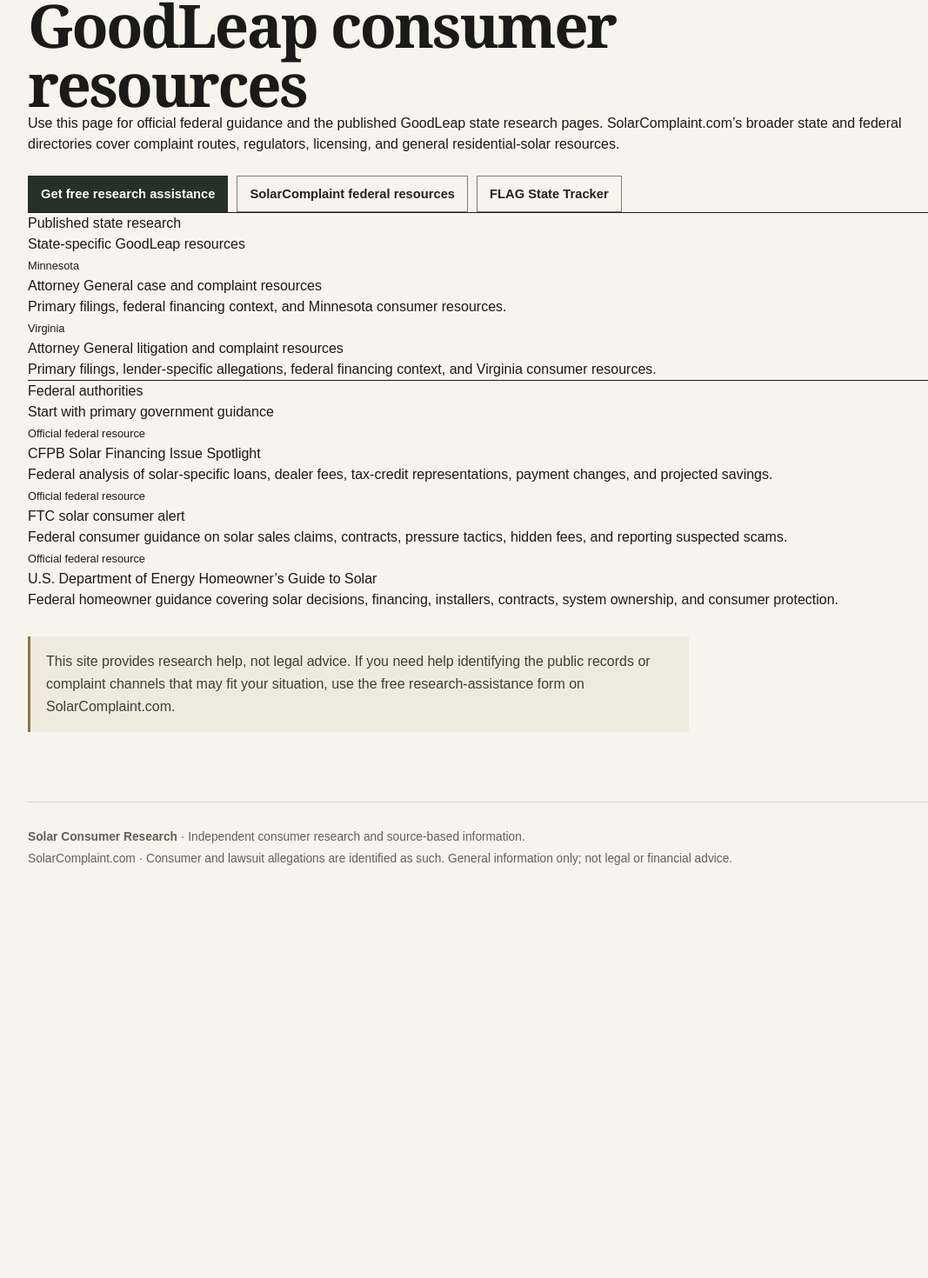
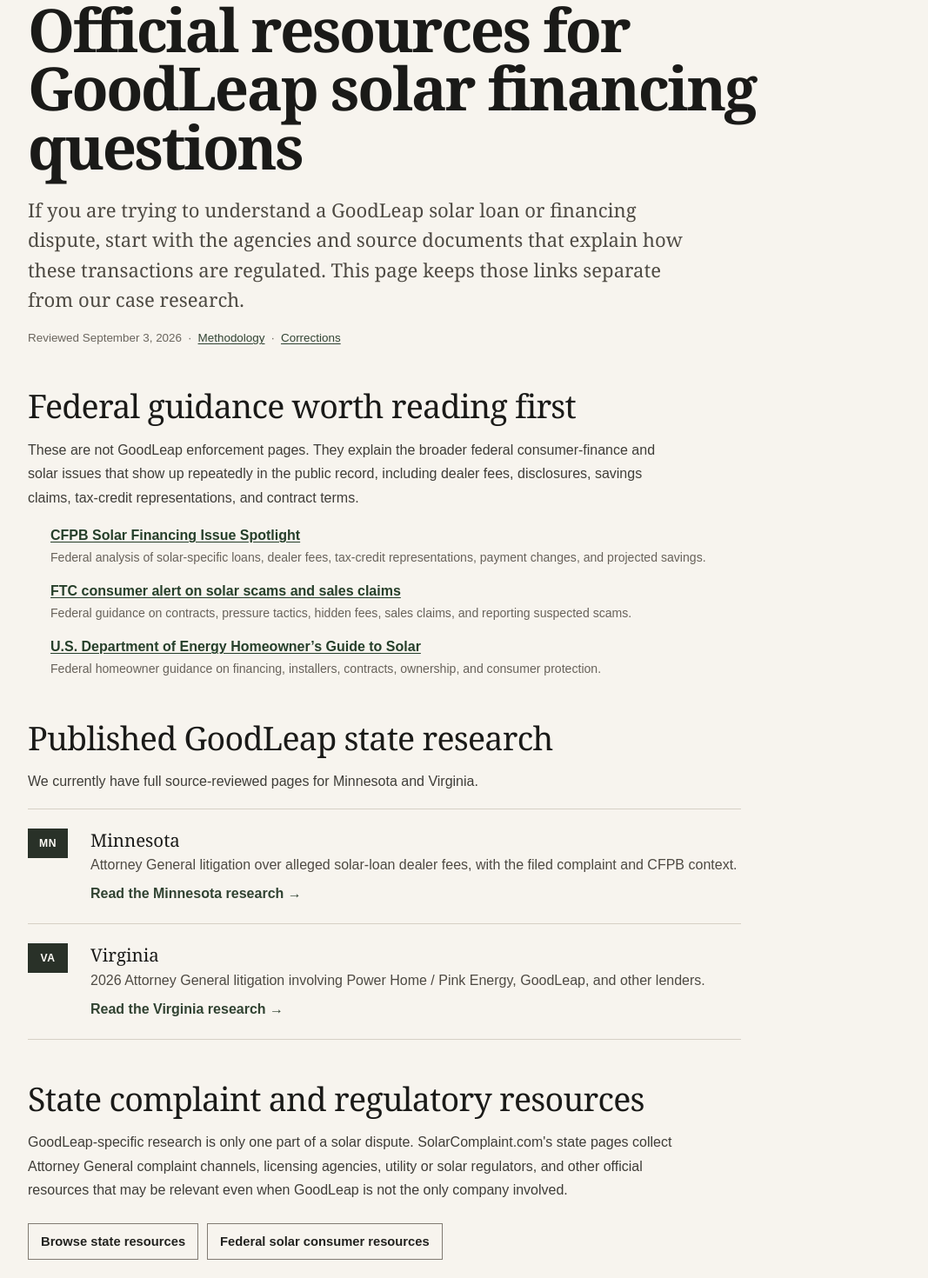
Before and after one commit to Decentralized-Rob/solar-consumer-research, a Next.js app: page /goodleap/resources in a window 1280 px wide. Shown: the part 160-1630 px from the top of the page at 87% size, without its empty margins (68-1135 px from the left). Before the commit the page ends 1202 px from the top, so only its background shows below. Built offline with nearby package versions, Linux system fonts and the light colour scheme.

Commit message:
Simplify GoodLeap consumer resources into editorial guide

```diff
--- a/app/goodleap/resources/page.tsx
+++ b/app/goodleap/resources/page.tsx
@@ -2,11 +2,11 @@ import type { Metadata } from "next";
 import Link from "next/link";
 
 export const metadata: Metadata = {
-  title: "GoodLeap Consumer Resources",
-  description: "Official federal and state consumer resources relevant to GoodLeap solar financing, loans, sales claims, and residential solar disputes.",
+  title: "GoodLeap Solar Financing Resources for Consumers",
+  description: "Official federal and state resources for consumers researching GoodLeap solar loans, financing disclosures, sales claims, and related disputes.",
   alternates: { canonical: "/goodleap/resources" },
   openGraph: {
-    title: "GoodLeap Consumer Resources",
+    title: "GoodLeap Solar Financing Resources for Consumers",
     description: "Official consumer-finance and solar resources for homeowners researching GoodLeap-related issues.",
     url: "/goodleap/resources",
     type: "website",
@@ -14,7 +14,7 @@ export const metadata: Metadata = {
   },
   twitter: {
     card: "summary_large_image",
-    title: "GoodLeap Consumer Resources",
+    title: "GoodLeap Solar Financing Resources for Consumers",
     description: "Official consumer-finance and solar resources for homeowners researching GoodLeap-related issues.",
     images: ["https://solarcomplaint.com/og.png"],
   },
@@ -27,76 +27,92 @@ const federalResources = [
     detail: "Federal analysis of solar-specific loans, dealer fees, tax-credit representations, payment changes, and projected savings.",
   },
   {
-    title: "FTC solar consumer alert",
+    title: "FTC consumer alert on solar scams and sales claims",
     href: "https://consumer.ftc.gov/consumer-alerts/2024/09/solar-energy-rising-popularity-so-are-scams",
-    detail: "Federal consumer guidance on solar sales claims, contracts, pressure tactics, hidden fees, and reporting suspected scams.",
+    detail: "Federal guidance on contracts, pressure tactics, hidden fees, sales claims, and reporting suspected scams.",
   },
   {
     title: "U.S. Department of Energy Homeowner’s Guide to Solar",
     href: "https://www.energy.gov/cmei/systems/homeowners-guide-solar",
-    detail: "Federal homeowner guidance covering solar decisions, financing, installers, contracts, system ownership, and consumer protection.",
+    detail: "Federal homeowner guidance on financing, installers, contracts, ownership, and consumer protection.",
   },
 ] as const;
 
 export default function GoodLeapResourcesPage() {
   return (
     <main className="gl-main">
-      <section className="gl-section-intro">
-        <p className="gl-kicker">Consumer resources</p>
-        <h1>GoodLeap consumer resources</h1>
-        <p>Use this page for official federal guidance and the published GoodLeap state research pages. SolarComplaint.com’s broader state and federal directories cover complaint routes, regulators, licensing, and general residential-solar resources.</p>
+      <div className="gl-page">
+        <p className="gl-eyebrow">Consumer resources</p>
+        <h1>Official resources for GoodLeap solar financing questions</h1>
+        <p className="gl-deck">
+          If you are trying to understand a GoodLeap solar loan or financing dispute, start with the agencies and source documents that explain how these transactions are regulated. This page keeps those links separate from our case research.
+        </p>
+        <div className="gl-review-line">
+          <span>Reviewed September 3, 2026</span><span>·</span>
+          <Link href="/methodology">Methodology</Link><span>·</span>
+          <Link href="/corrections">Corrections</Link>
+        </div>
+
+        <section className="gl-section" aria-labelledby="federal-resources-heading">
+          <h2 id="federal-resources-heading">Federal guidance worth reading first</h2>
+          <p>
+            These are not GoodLeap enforcement pages. They explain the broader federal consumer-finance and solar issues that show up repeatedly in the public record, including dealer fees, disclosures, savings claims, tax-credit representations, and contract terms.
+          </p>
+          <ol className="gl-source-list">
+            {federalResources.map((resource) => (
+              <li key={resource.href}>
+                <a href={resource.href} target="_blank" rel="noreferrer">{resource.title}</a>
+                <span>{resource.detail}</span>
+              </li>
+            ))}
+          </ol>
         </section>
 
-      <div className="gl-actions">
-        <Link className="gl-button gl-button-primary" href="/#questions">Get free research assistance</Link>
-        <Link className="gl-button" href="/federal-resources">SolarComplaint federal resources</Link>
-        <Link className="gl-button" href="/goodleap/states">FLAG State Tracker</Link>
+        <section className="gl-section" aria-labelledby="state-research-heading">
+          <h2 id="state-research-heading">Published GoodLeap state research</h2>
+          <p>We currently have full source-reviewed pages for Minnesota and Virginia.</p>
+          <div className="gl-published-list">
+            <article className="gl-published-item">
+              <span className="gl-state-abbr" aria-hidden="true">MN</span>
+              <div>
+                <h3>Minnesota</h3>
+                <p>Attorney General litigation over alleged solar-loan dealer fees, with the filed complaint and CFPB context.</p>
+                <Link href="/goodleap/states/minnesota">Read the Minnesota research →</Link>
               </div>
-
-      <hr className="gl-divider" />
-
-      <section aria-labelledby="published-state-resources-heading">
-        <div className="gl-heading-row">
+            </article>
+            <article className="gl-published-item">
+              <span className="gl-state-abbr" aria-hidden="true">VA</span>
               <div>
-            <p className="gl-kicker">Published state research</p>
-            <h2 id="published-state-resources-heading">State-specific GoodLeap resources</h2>
+                <h3>Virginia</h3>
+                <p>2026 Attorney General litigation involving Power Home / Pink Energy, GoodLeap, and other lenders.</p>
+                <Link href="/goodleap/states/virginia">Read the Virginia research →</Link>
               </div>
-        </div>
-        <div className="gl-section-grid">
-          <Link className="gl-card gl-card-compact" href="/goodleap/states/minnesota">
-            <small>Minnesota</small>
-            <h3>Attorney General case and complaint resources</h3>
-            <p>Primary filings, federal financing context, and Minnesota consumer resources.</p>
-          </Link>
-          <Link className="gl-card gl-card-compact" href="/goodleap/states/virginia">
-            <small>Virginia</small>
-            <h3>Attorney General litigation and complaint resources</h3>
-            <p>Primary filings, lender-specific allegations, federal financing context, and Virginia consumer resources.</p>
-          </Link>
+            </article>
           </div>
         </section>
 
-      <hr className="gl-divider" />
-
-      <section aria-labelledby="federal-authorities-heading">
-        <div className="gl-heading-row">
-          <div>
-            <p className="gl-kicker">Federal authorities</p>
-            <h2 id="federal-authorities-heading">Start with primary government guidance</h2>
-          </div>
-        </div>
-        <div className="gl-section-grid">
-          {federalResources.map((resource) => (
-            <a className="gl-card gl-card-compact" href={resource.href} target="_blank" rel="noreferrer" key={resource.href}>
-              <small>Official federal resource</small>
-              <h3>{resource.title}</h3>
-              <p>{resource.detail}</p>
-            </a>
-          ))}
+        <section className="gl-section" aria-labelledby="other-resources-heading">
+          <h2 id="other-resources-heading">State complaint and regulatory resources</h2>
+          <p>
+            GoodLeap-specific research is only one part of a solar dispute. SolarComplaint.com&apos;s state pages collect Attorney General complaint channels, licensing agencies, utility or solar regulators, and other official resources that may be relevant even when GoodLeap is not the only company involved.
+          </p>
+          <div className="gl-actions">
+            <Link className="gl-button" href="/states">Browse state resources</Link>
+            <Link className="gl-button" href="/federal-resources">Federal solar consumer resources</Link>
           </div>
         </section>
 
-      <aside className="gl-note">This site provides research help, not legal advice. If you need help identifying the public records or complaint channels that may fit your situation, use the free research-assistance form on SolarComplaint.com.</aside>
+        <section className="gl-help-box" aria-labelledby="resource-help-heading">
+          <h2 id="resource-help-heading">Not sure which record or agency applies?</h2>
+          <p>
+            Send us your state, city or town, and a short description of the problem. We can help identify the public sources and official complaint routes worth checking.
+          </p>
+          <div className="gl-actions">
+            <Link className="gl-button gl-button-primary" href="/#questions">Request free research assistance</Link>
+            <Link className="gl-button" href="/goodleap/states">GoodLeap state tracker</Link>
+          </div>
+        </section>
+      </div>
     </main>
   );
 }
```
Lines whose indentation alone changed are shown as unchanged.
